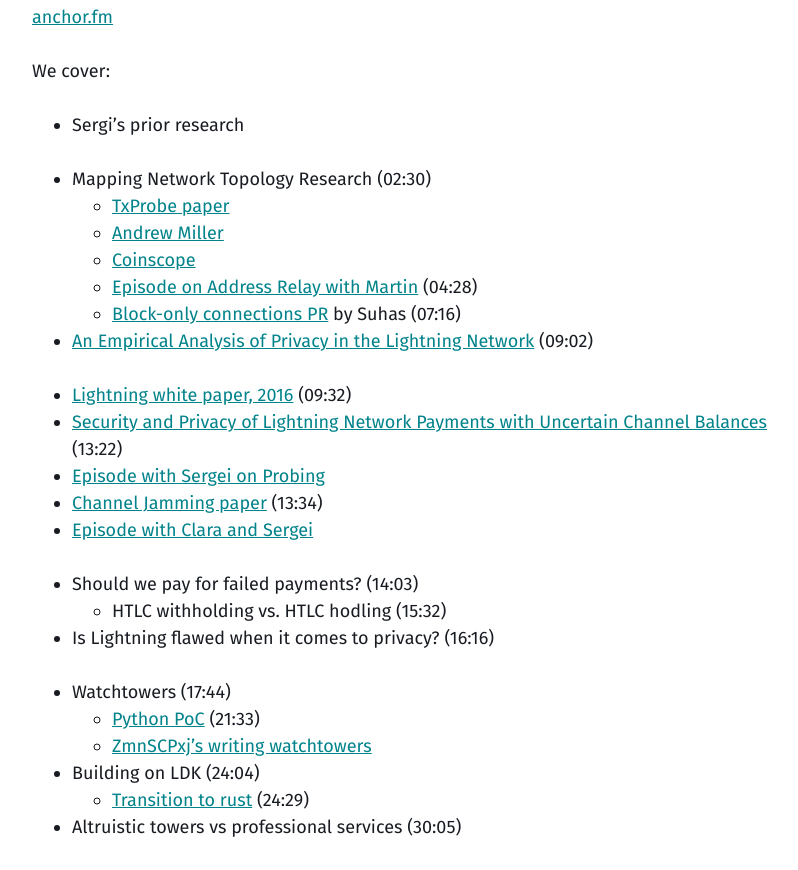
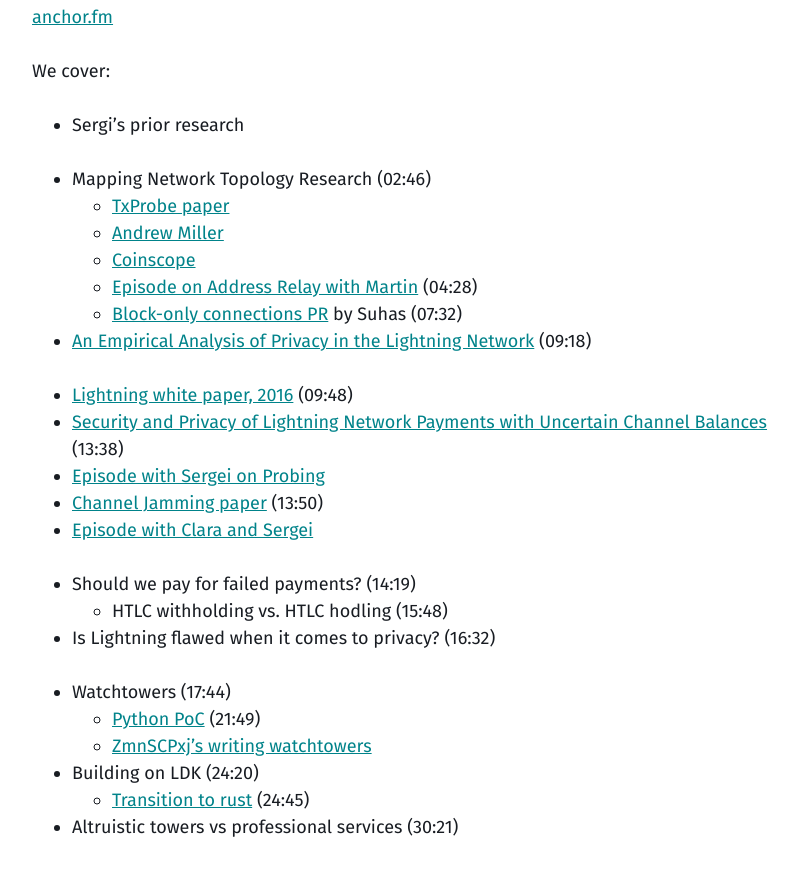
Before and after one commit to chaincodelabs/podcast-website, a Jekyll site: the page built from _posts/2023-02-02-sergi-delgado-watchtowers.md, in a window 1280 px wide, cut to the strip 704-1574 px from the top of the page. Shown: the whole strip, without its empty margins (40-838 px from the left). Built offline with Jekyll 4.4.1, drawn with Linux system fonts in a browser that asks for light colours; some of the changed text lies outside the part shown.

Commit message:
update timestamps and add anchor links

```diff
--- a/_posts/2023-02-02-sergi-delgado-watchtowers.md
+++ b/_posts/2023-02-02-sergi-delgado-watchtowers.md
@@ -7,47 +7,47 @@ tags:
 ---
 [Sergi Delgado](https://twitter.com/sr_gi) joins us to discuss Watchtowers, his prior work in Bitcoin and Lightning privacy, Python vs. Rust and the impact of Eltoo.
 
-<iframe src="https://anchor.fm/chaincode/episodes/XXX" height="102px" width="400px" frameborder="0" scrolling="no"></iframe>
+<iframe src="https://anchor.fm/chaincode/embed/episodes/Sergi-Delgado---Watchtowers-and-Lightning-Privacy-e1uce42" height="102px" width="400px" frameborder="0" scrolling="no"></iframe>
 
-[anchor.fm](https://anchor.fm/chaincode/episodes/XXX)
+[anchor.fm](https://spotifyanchor-web.app.link/e/QB9fmNd95wb)
 
 We cover:
 
 - Sergi's prior research
 
-- Mapping Network Topology Research (02:30)
+- Mapping Network Topology Research (02:46)
   - [TxProbe paper](https://arxiv.org/pdf/1812.00942.pdf)
   - [Andrew Miller](https://soc1024.ece.illinois.edu/)
   - [Coinscope](https://www.cs.umd.edu/projects/coinscope/coinscope.pdf)
   - [Episode on Address Relay with Martin](https://podcast.chaincode.com/2022/05/12/martin-zumsande-21-addrrelay) (04:28)
-  - [Block-only connections PR](https://github.com/bitcoin/bitcoin/pull/15759) by Suhas (07:16)
+  - [Block-only connections PR](https://github.com/bitcoin/bitcoin/pull/15759) by Suhas (07:32)
 
-- [An Empirical Analysis of Privacy in the Lightning Network](https://arxiv.org/pdf/2003.12470.pdf) (09:02)
+- [An Empirical Analysis of Privacy in the Lightning Network](https://arxiv.org/pdf/2003.12470.pdf) (09:18)
 
-- [Lightning white paper, 2016](https://lightning.network/lightning-network-paper.pdf)  (09:32)
-- [Security and Privacy of Lightning Network Payments with Uncertain Channel Balances](https://arxiv.org/pdf/2103.08576.pdf) (13:22)
+- [Lightning white paper, 2016](https://lightning.network/lightning-network-paper.pdf)  (09:48)
+- [Security and Privacy of Lightning Network Payments with Uncertain Channel Balances](https://arxiv.org/pdf/2103.08576.pdf) (13:38)
 - [Episode with Sergei on Probing](https://podcast.chaincode.com/2022/02/17/sergei-tikhomirov.html)
-- [Channel Jamming paper](https://github.com/s-tikhomirov/ln-jamming-simulator/blob/master/unjamming-lightning.pdf) (13:34)
+- [Channel Jamming paper](https://github.com/s-tikhomirov/ln-jamming-simulator/blob/master/unjamming-lightning.pdf) (13:50)
 - [Episode with Clara and Sergei](https://podcast.chaincode.com/2022/11/23/clara-sergei-lightning-jamming.html)
 
-- Should we pay for failed payments? (14:03)
-  - HTLC withholding vs. HTLC hodling (15:32)
+- Should we pay for failed payments? (14:19)
+  - HTLC withholding vs. HTLC hodling (15:48)
 
-- Is Lightning flawed when it comes to privacy? (16:16)
+- Is Lightning flawed when it comes to privacy? (16:32)
 
 - Watchtowers (17:44)
-  - [Python PoC](https://github.com/talaia-labs/python-teos) (21:33)
+  - [Python PoC](https://github.com/talaia-labs/python-teos) (21:49)
   - [ZmnSCPxj’s writing watchtowers](https://bitcoinsearch.xyz/?q=watchtowers&size=n_50_n&filters%5B0%5D%5Bfield%5D=authors&filters%5B0%5D%5Bvalues%5D%5B0%5D=ZmnSCPxj&filters%5B0%5D%5Btype%5D=all)
 
-- Building on LDK (24:04)
-  - [Transition to rust](https://github.com/talaia-labs/rust-teos) (24:29)
+- Building on LDK (24:20)
+  - [Transition to rust](https://github.com/talaia-labs/rust-teos) (24:45)
 
-- Altruistic towers vs professional services (30:05)
+- Altruistic towers vs professional services (30:21)
 
-- More privacy considerations in Lightning (33:55)
+- More privacy considerations in Lightning (34:11)
 
-- Monitoring and reacting paradigm (43:48)
+- Monitoring and reacting paradigm (44:04)
 
-- Storage and Eltoo (49:50)
+- Storage and Eltoo (50:06)
 
-- Professional tower revenue models - subscription vs. bounties (52:44)
+- Professional tower revenue models - subscription vs. bounties (53:00)
```
